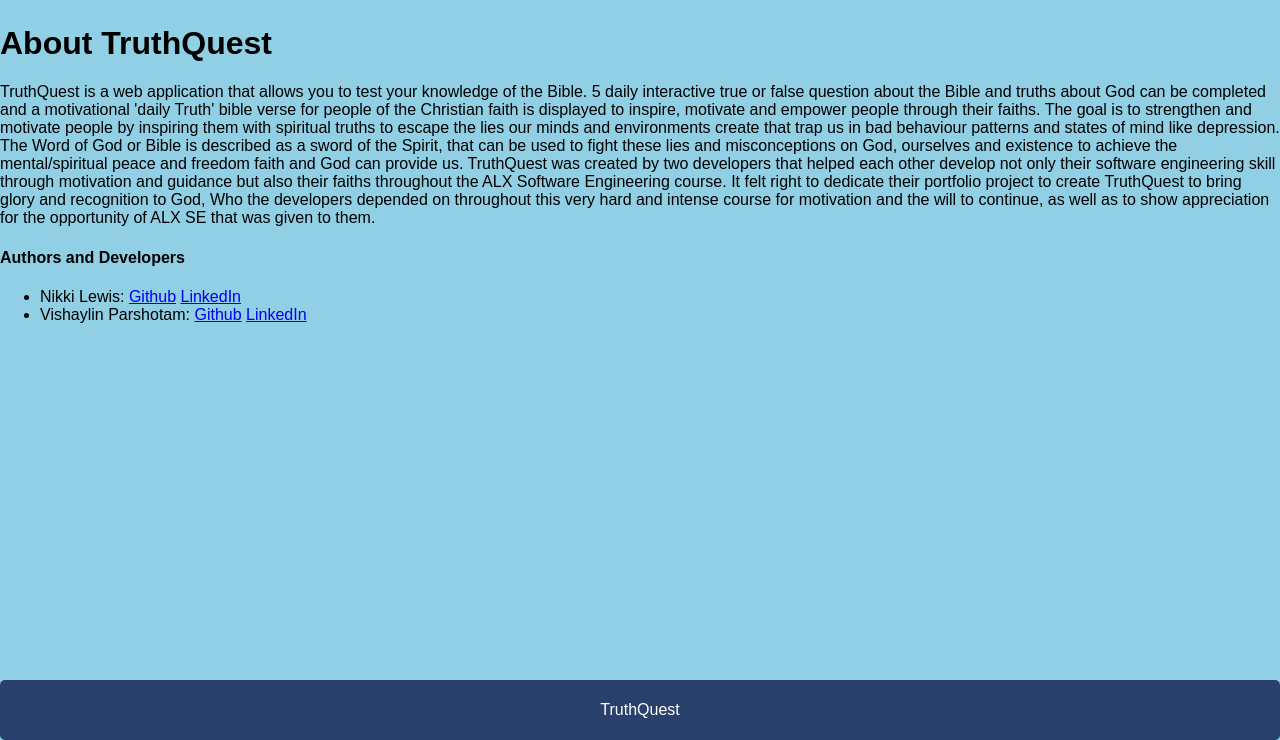
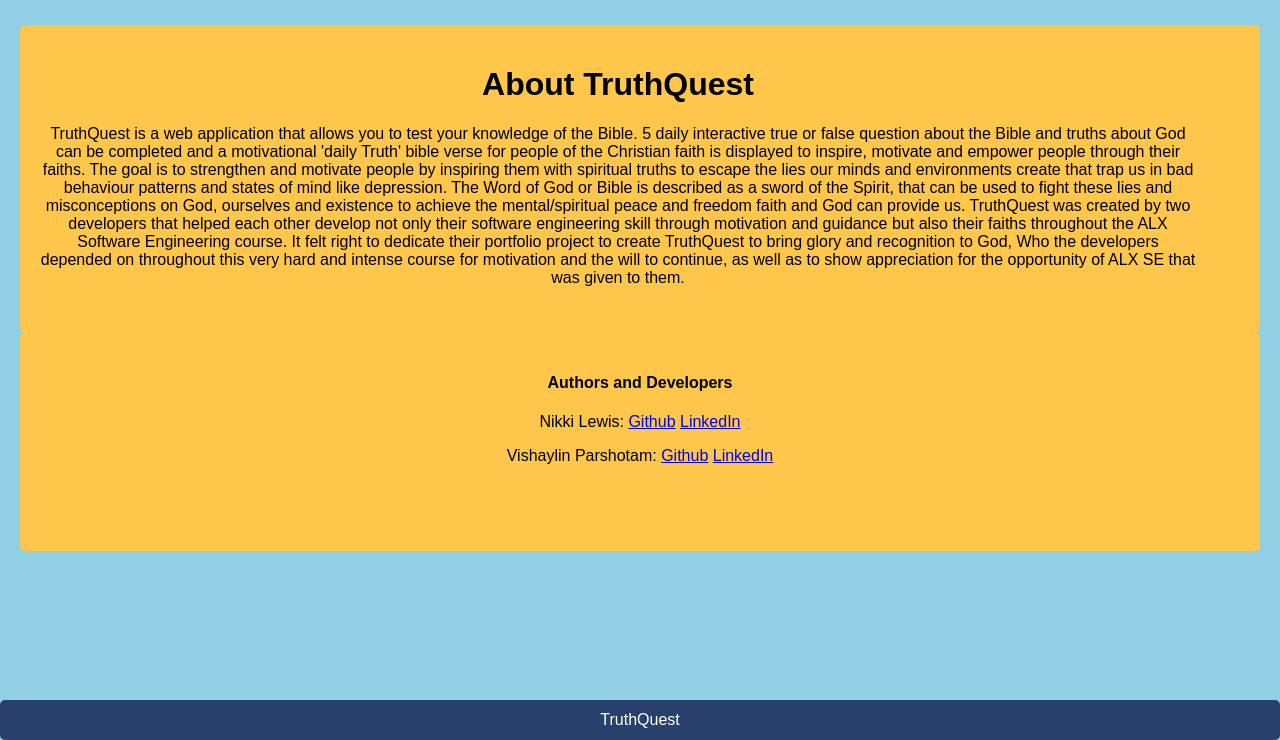
Before and after one commit to Grey-What/TruthQuest, a Flask app: page /about in a window 1280 px wide. Shown: the part 60-800 px from the top of the page. Run offline with Flask 3, Linux system fonts and the light colour scheme; parts of the project's set-up code (start-up, migrations or seed data) failed here and were passed over.

Commit message:
css complete

```diff
--- a/web_flask/static/css/styles.css
+++ b/web_flask/static/css/styles.css
@@ -77,9 +77,13 @@ footer {
     display: flex;
     justify-content: center;
     align-items: center;
-    height: 60px;
+    height: 40px;
 }
 header:hover {
+    color: goldenrod;
+}
+}
+footer:hover {
     color: goldenrod;
 }
 
@@ -204,3 +210,25 @@ header .topnav a.active {
     background-color: #04AA6D;
     color: white;
 }
+#about{
+    flex-basis: 50%;
+    padding: 20px;
+    border-radius: 5px;
+    background-color:#FFC64C;
+    margin-right: 20px;
+    margin-left: 20px;
+    text-align: center;
+    padding-right: 5%;
+    padding-bottom: 30px;
+}
+#devop {
+    flex-basis: 30%;
+    padding: 20px;
+    border-radius: 5px;
+    background-color: #FFC64C;
+    margin-left: 20px;
+    margin-right: 20px;
+    text-align: center;
+    padding-bottom: 70px;
+    margin-top: auto;
+}
--- a/web_flask/templates/about.html
+++ b/web_flask/templates/about.html
@@ -14,11 +14,10 @@
             It felt right to dedicate their portfolio project to create TruthQuest to bring glory and recognition to God, Who the developers depended on throughout this very hard and intense course for motivation and the will to continue, as well as to show appreciation for the opportunity of ALX SE that was given to them.
         </p>
     </div>
-    <div>
+    <div id ="devop">
         <h4>Authors and Developers</h4>
-        <ul>
-            <li>Nikki Lewis: <a href="https://github.com/Grey-What">Github</a>  <a href="www.linkedin.com/in/nikki-lewis-0x7d2">LinkedIn</a></li>
-            <li>Vishaylin Parshotam: <a href="https://github.com/Vishaylinp">Github</a>  <a href="www.linkedin.com/in/vishaylin-parshotam-46a859277">LinkedIn</a></li>
-        </ul>
+
+            <p>Nikki Lewis: <a href="https://github.com/Grey-What">Github</a>  <a href="www.linkedin.com/in/nikki-lewis-0x7d2">LinkedIn</a></p>
+            <p>Vishaylin Parshotam: <a href="https://github.com/Vishaylinp">Github</a>  <a href="www.linkedin.com/in/vishaylin-parshotam-46a859277">LinkedIn</a></p>
     </div>
 {% endblock content %}
```
Also changed, not shown: other parts of web_flask/static/css/styles.css (+13 -11 lines).
